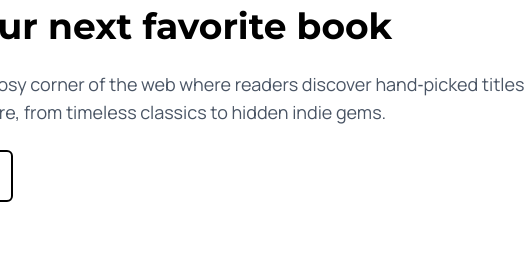
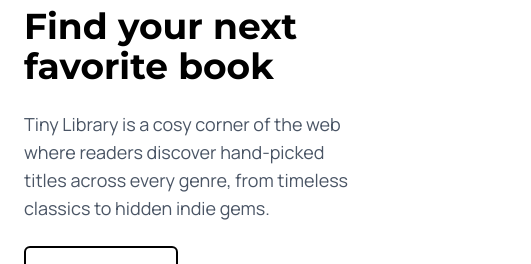
Before and after one commit to octaviageo/tiny-library, a Next.js app: page / in a window 390 px wide. Shown: the part 403-667 px from the top of the page, 531 px wide, since content can reach past the window. Built offline with nearby package versions, Linux system fonts and the light colour scheme.

Commit message:
Homepage layout on mobile fix

```diff
--- a/app/page.tsx
+++ b/app/page.tsx
@@ -14,9 +14,9 @@ export default function Home() {
             Find your next favorite book
           </h1>
 
-          <p className="text-lg text-gray-600 w-2xl">
+          <p className="text-lg text-gray-600 w-l">
             Tiny Library is a cosy corner of the web where readers
-            discover hand‑picked titles across every genre, from
+            discover hand-picked titles across every genre, from
             timeless classics to hidden indie gems.
           </p>
 
```
